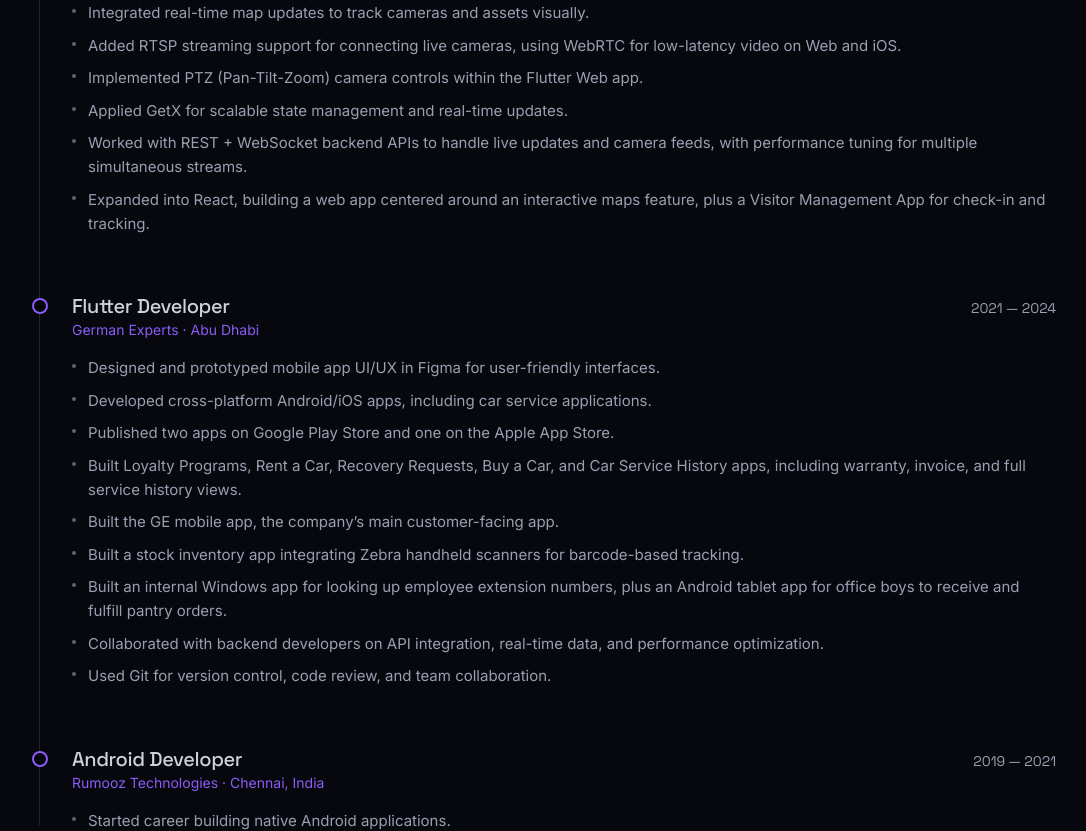
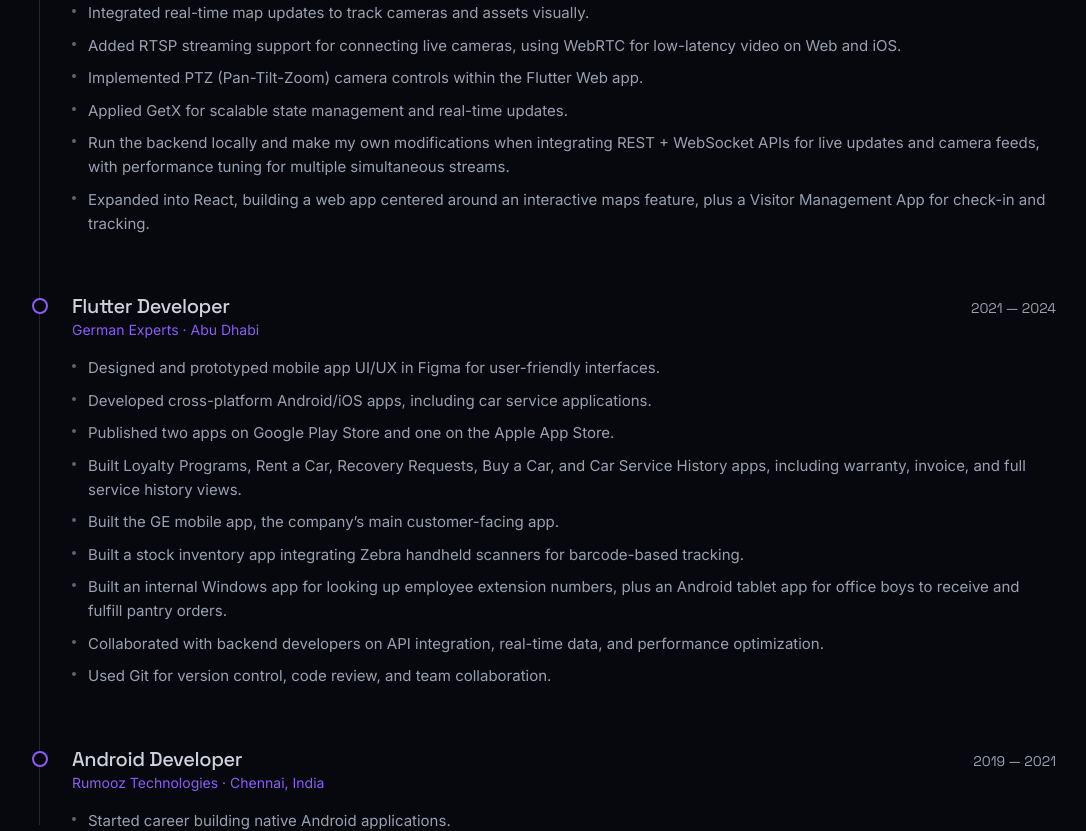
Before and after one commit to fdev23-ai/ashrar-portfolio, a React (Vite) app: page / in a window 1280 px wide. Shown: the part 1720-2551 px from the top of the page, without its empty margins (96-1182 px from the left). Built offline with nearby package versions, Linux system fonts and the light colour scheme.

Commit message:
Add 'Core Stack' heading above the skill wheel, update Etimad backend bullet
Etimad bullet now reflects hands-on backend work (running it locally
and making modifications), not just working with backend developers.

```diff
--- a/src/components/Skills.tsx
+++ b/src/components/Skills.tsx
@@ -33,8 +33,11 @@ export default function Skills() {
       <div className="container-px mx-auto mt-14 max-w-6xl">
         <ScrollReveal delay={0.15}>
           <div className="grid grid-cols-1 items-center gap-8 rounded-2xl border border-line bg-surface-2/60 p-6 sm:p-10 md:grid-cols-[minmax(0,1fr)_1px_minmax(0,1fr)] md:gap-10">
-            <div className="h-64 sm:h-72">
-              <OptionWheel items={skillNames} value={active} onChange={setActive} side="left" />
+            <div>
+              <p className="font-display text-xs uppercase tracking-[0.2em] text-mist">Core Stack</p>
+              <div className="mt-3 h-64 sm:h-72">
+                <OptionWheel items={skillNames} value={active} onChange={setActive} side="left" />
+              </div>
             </div>
 
             <div className="hidden h-full w-px bg-line md:block" />
--- a/src/data/resume.ts
+++ b/src/data/resume.ts
@@ -33,7 +33,7 @@ export const experience: Experience[] = [
       'Added RTSP streaming support for connecting live cameras, using WebRTC for low-latency video on Web and iOS.',
       'Implemented PTZ (Pan-Tilt-Zoom) camera controls within the Flutter Web app.',
       'Applied GetX for scalable state management and real-time updates.',
-      'Worked with REST + WebSocket backend APIs to handle live updates and camera feeds, with performance tuning for multiple simultaneous streams.',
+      'Run the backend locally and make my own modifications when integrating REST + WebSocket APIs for live updates and camera feeds, with performance tuning for multiple simultaneous streams.',
       'Expanded into React, building a web app centered around an interactive maps feature, plus a Visitor Management App for check-in and tracking.',
     ],
   },
```
